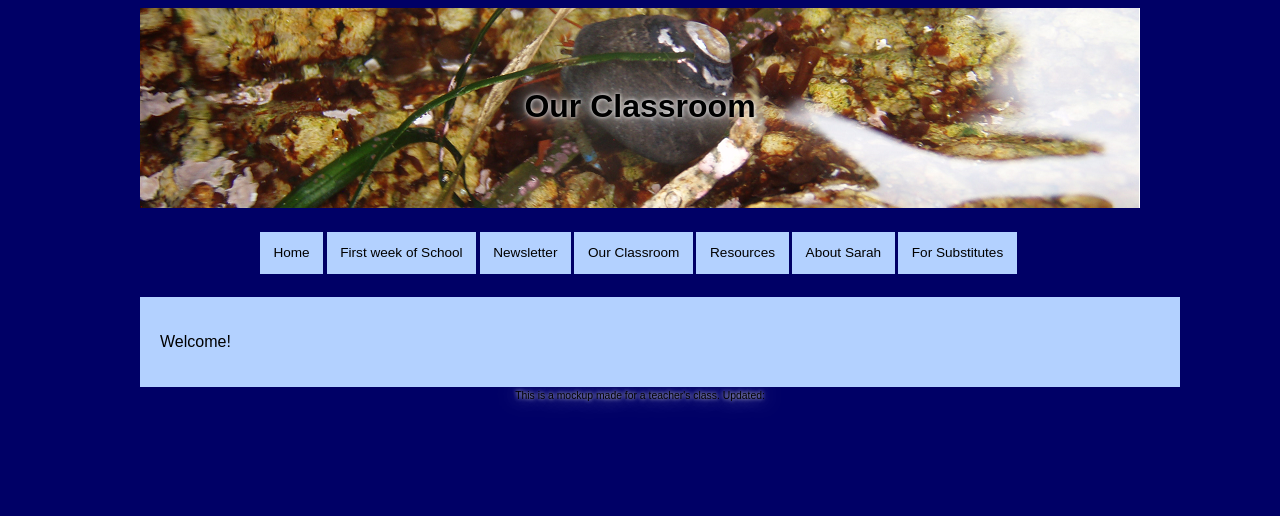
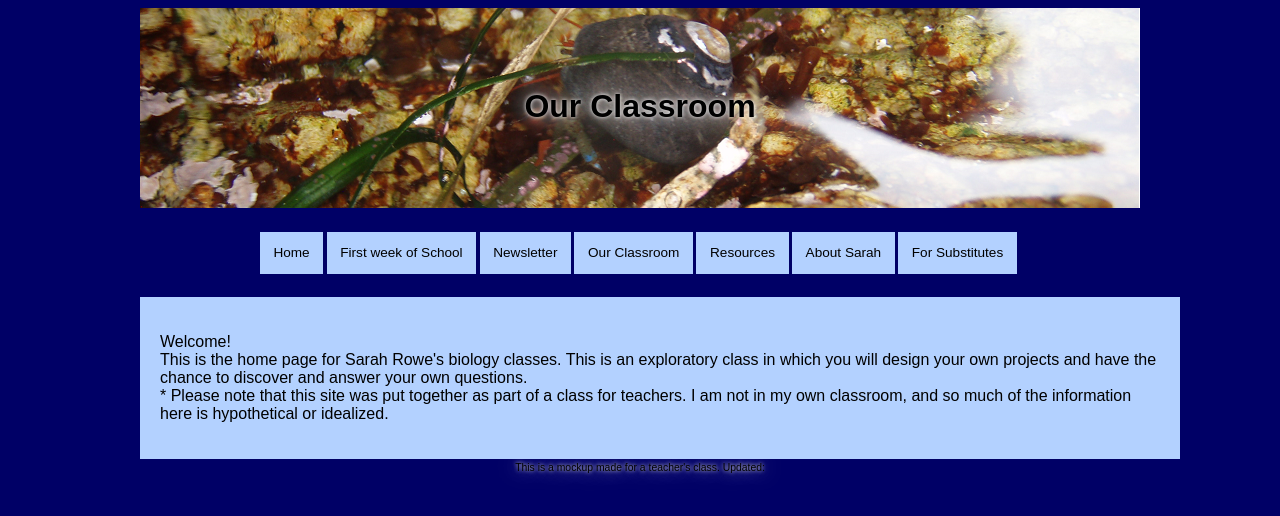
Before and after one commit to SReduc/SReduc.github.io, a Jekyll site: the page built from index.html, in a window 1280 px wide. Shown: the top 516 px of the page. Built offline with Jekyll 4.4.1, drawn with Linux system fonts in a browser that asks for light colours.

Commit message:
Update index.html

```diff
--- a/index.html
+++ b/index.html
@@ -3,4 +3,7 @@ layout: default
 title: Teacher Page
 ---
 
-<p>Welcome!</p>
+<p>Welcome!<br />
+This is the home page for Sarah Rowe's biology classes. This is an exploratory class in which you will design your own projects and have the chance to discover and answer your own questions.<br />
+* Please note that this site was put together as part of a class for teachers. I am not in my own classroom, and so much of the information here is hypothetical or idealized.
+</p>
```
